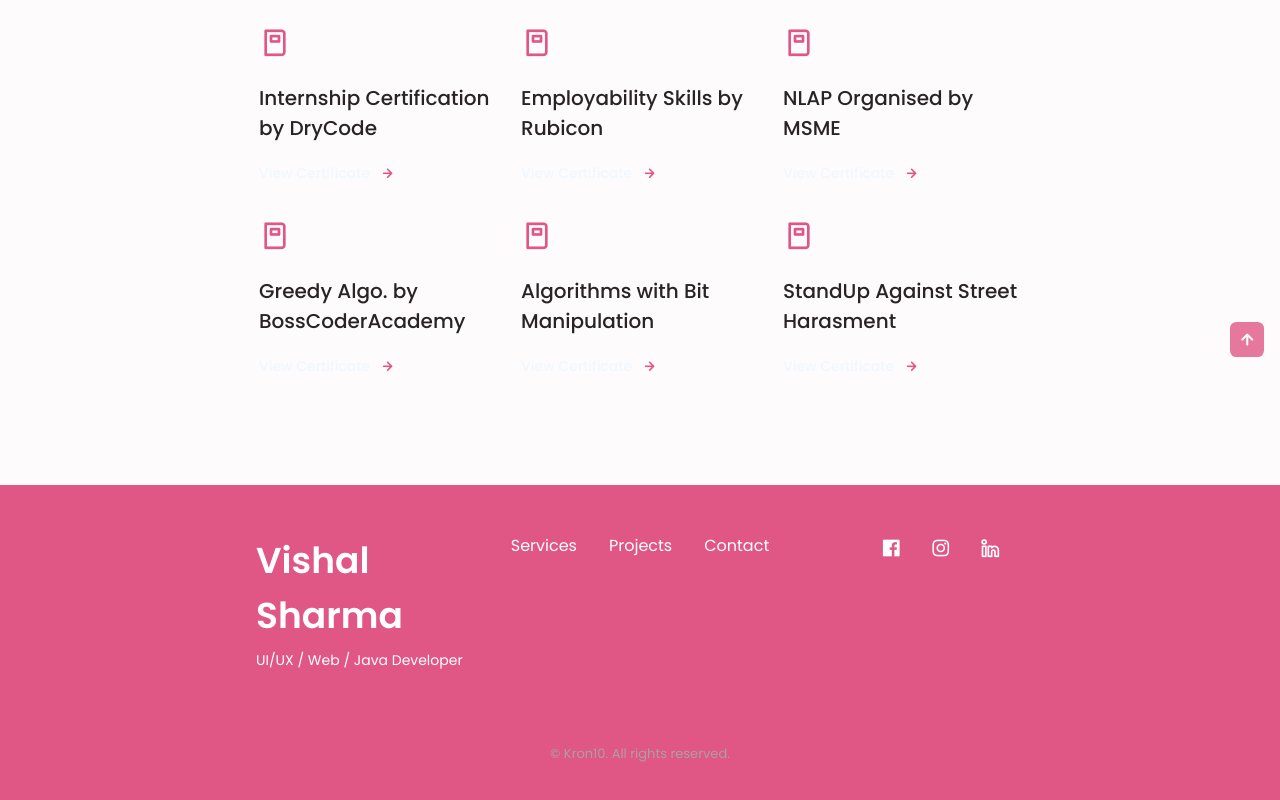
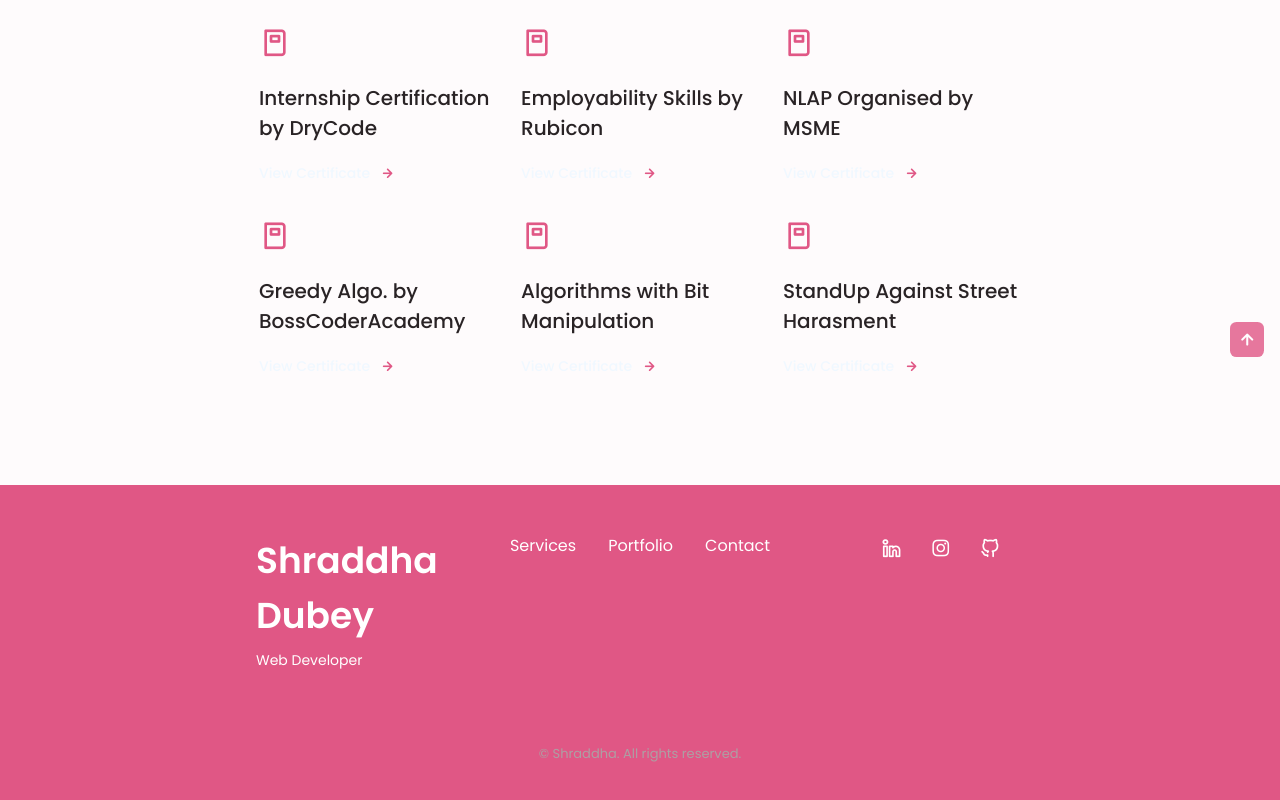
Before and after one commit to ShanuDubey/ShanuDubey.github.io, a plain HTML site: page Achievements.html in a window 1280 px wide. Shown: the part 603-1403 px from the top of the page. Drawn offline with nearby package versions, Linux system fonts and the light colour scheme.

Commit message:
Update Achievements.html

```diff
--- a/Achievements.html
+++ b/Achievements.html
@@ -206,8 +206,8 @@
         <div class="footer__bg">
             <div class="footer__container container grid">
                 <div>
-              <h1 class="footer__title">Vishal Sharma</h1>
-              <span class="footer__subtitle">UI/UX / Web / Java Developer</span>
+                    <h1 class="footer__title">Shraddha Dubey</h1>
+                    <span class="footer__subtitle">Web Developer</span>
                 </div>
 
                 <ul class="footer__links">
@@ -215,7 +215,7 @@
                         <a href="#services" class="footer__link">Services</a>
                     </li>
                     <li>
-                  <a href="#portfolio" class="footer__link">Projects</a>
+                        <a href="#portfolio" class="footer__link">Portfolio</a>
                     </li>
                     <li>
                         <a href="#contact" class="footer__link">Contact</a>
@@ -223,18 +223,18 @@
                 </ul>
 
                 <div class="footer__socials">
-              <a href="https://www.facebook.com/profile.php?id=100084625735377" target="_blank" class="footer__social">
-                  <i class="uil uil-facebook"></i>
+                    <a href="https://www.linkedin.com/in/shanudubey/" target="_blank" class="footer__social">
+                        <i class="uil uil-linkedin-alt"></i>
                     </a>
-              <a href="https://www.instagram.com/i_kron10/" target="_blank" class="footer__social">
+                    <a href="https://www.instagram.com/6402anonymous/?hl=en" target="_blank" class="footer__social">
                         <i class="uil uil-instagram"></i>
                     </a>
-              <a href="https://www.linkedin.com/in/vishal-sharma-kron10/" target="_blank" class="footer__social">
-                  <i class="uil uil-linkedin-alt"></i>
+                    <a href="https://github.com/ShanuDubey" target="_blank" class="footer__social">
+                        <i class="uil uil-github-alt"></i>
                     </a>
                 </div>
             </div>
-      <p class="footer__copy">&#169; Kron10. All rights reserved.</p>
+            <p class="footer__copy">&#169; Shraddha. All rights reserved.</p>
         </div>
     </footer>
 
```
Lines whose indentation alone changed are shown as unchanged.
